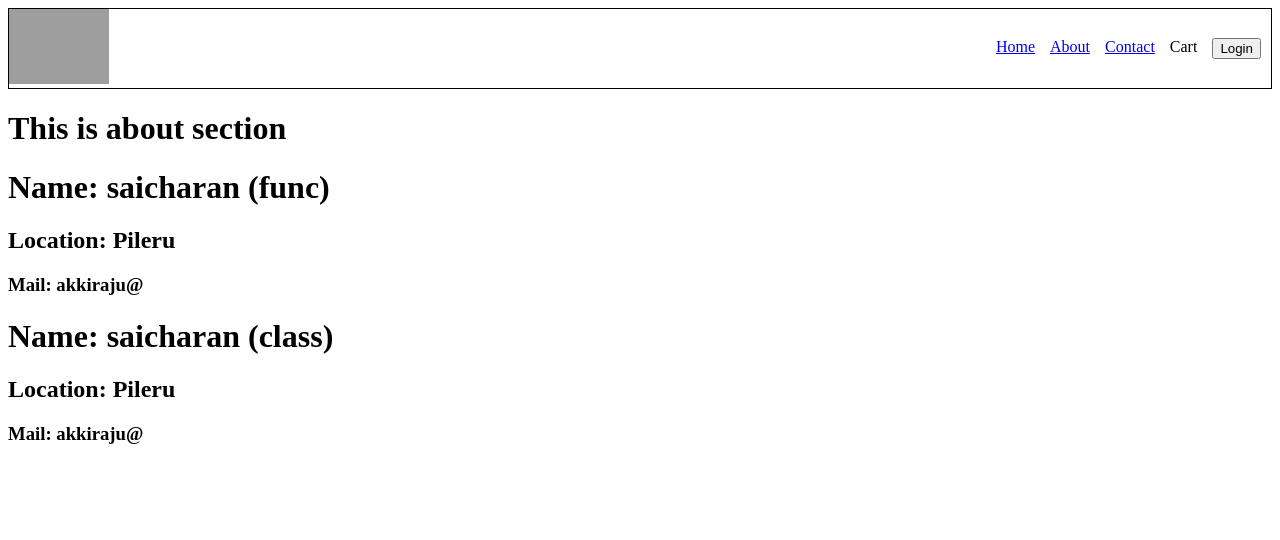
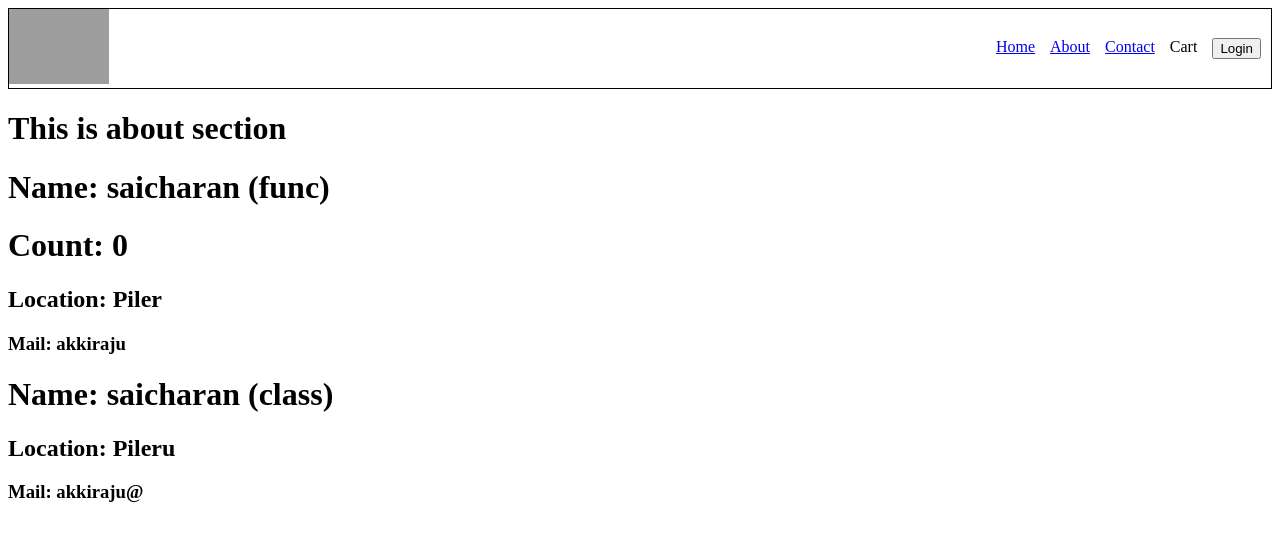
Before and after one commit to SaiCharan1394/react, a React (Vite) app: page /about in a window 1280 px wide. Shown: the top 540 px of the page. Built offline with nearby package versions, Linux system fonts and the light colour scheme; grey boxes are pictures that could not be loaded.

Commit message:
Update User.js

```diff
--- a/src/components/User.js
+++ b/src/components/User.js
@@ -1,9 +1,13 @@
+import { useState } from "react";
+
 const User = ({ name }) => {
+  const [count] = useState(0);
   return (
     <div>
       <h1>Name: {name}</h1>
-      <h2>Location: Pileru</h2>
-      <h3>Mail: akkiraju@</h3>
+      <h1>Count: {count}</h1>
+      <h2>Location: Piler</h2>
+      <h3>Mail: akkiraju</h3>
     </div>
   );
 };
```
